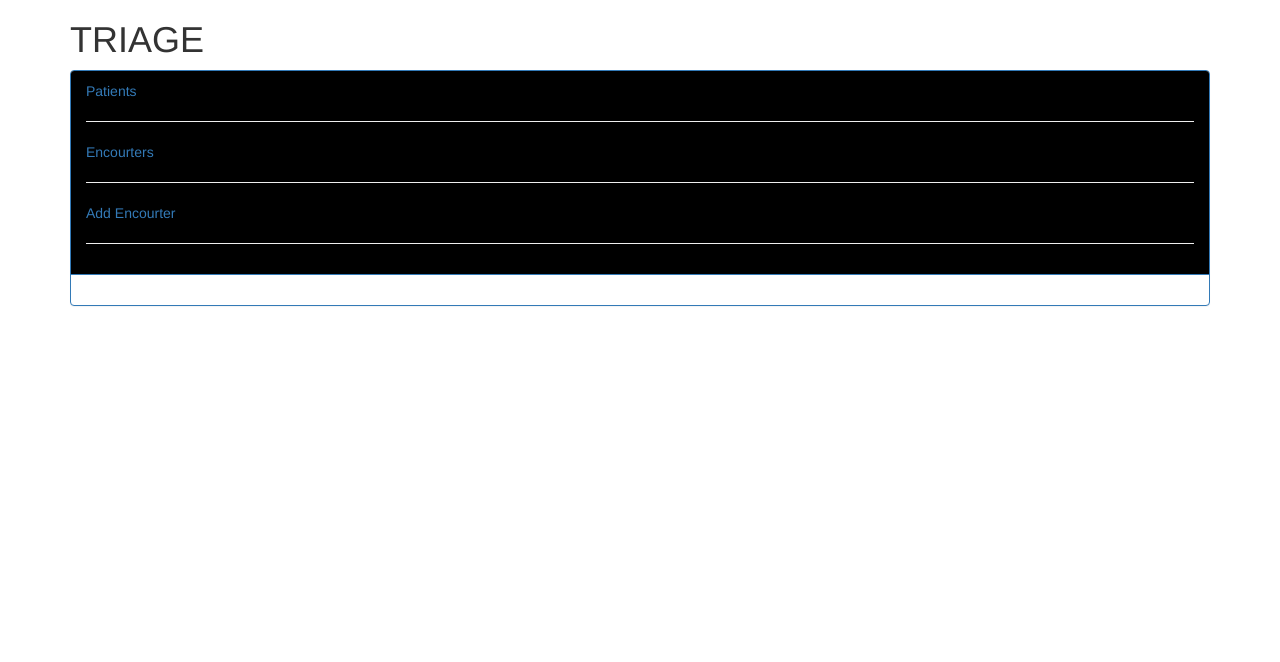
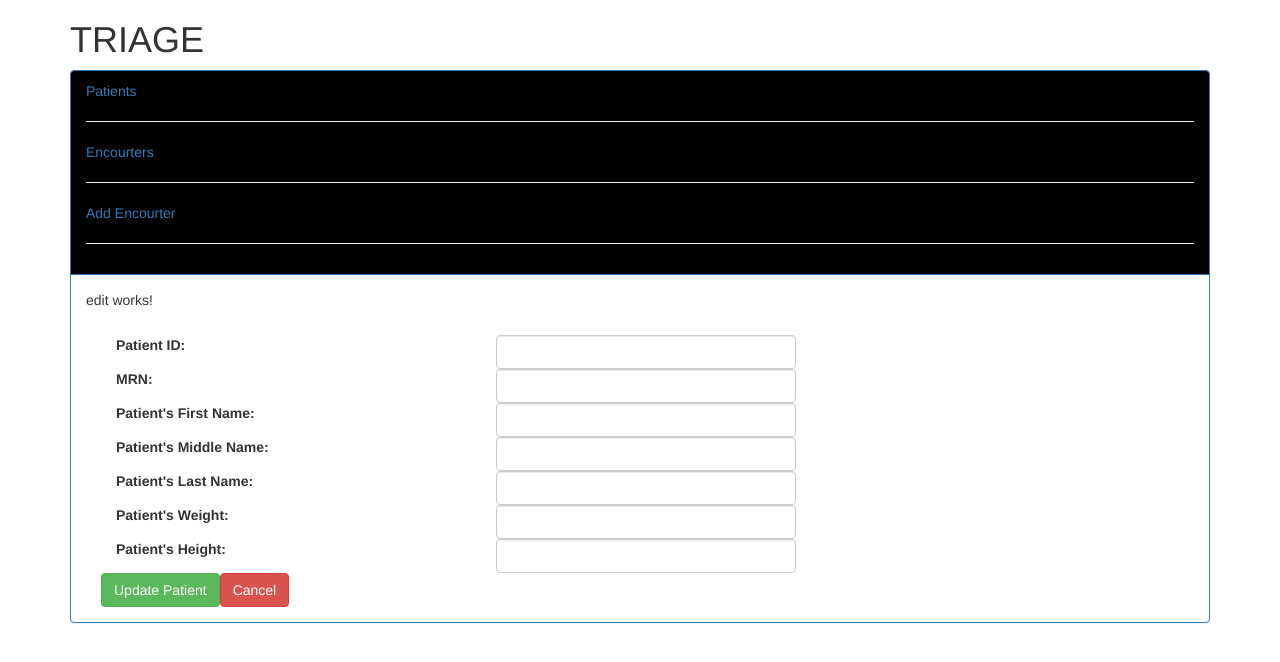
Before and after one commit to DogaIster/Triage, an Angular app in the folder rubyrails5-angular2-app/frontend/: page /patients/edit in a window 1280 px wide. Before the commit this address led to /. Shown: the top 662 px of the page. Built offline with nearby package versions, Linux system fonts and the light colour scheme.

Commit message:
edit works

```diff
--- /dev/null
+++ b/rubyrails5-angular2-app/frontend/src/app/edit/edit.component.html
@@ -0,0 +1,69 @@
+<p>
+  edit works!
+</p>
+
+
+<div class="container">
+  <form (ngSubmit)="onSubmit()">
+
+    <div class="form-group">
+      <label class="col-xs-4 control-label" for="">Patient ID: </label>
+      <div class="col-xs-8">
+        <input type="text" style="width: 300px" class="form-control" required
+               [(ngModel)]="patient.patientID" name="patienID">
+      </div>
+    </div>
+
+    <div class="form-group">
+
+      <label class="col-xs-4 control-label" for="">MRN: </label>
+      <div class="col-xs-8">
+        <input type="text" style="width: 300px" class="form-control" required
+               [(ngModel)]="patient.mrn" name="patienMRN">
+      </div>
+    </div>
+
+    <div class="form-group">
+      <label class="col-xs-4 control-label" for="">Patient's First Name: </label>
+      <div class="col-xs-8">
+        <input type="text" style="width: 300px" class="form-control" required
+               [(ngModel)]="patient.firstName" name="patienFirstName">
+      </div>
+    </div>
+
+    <div class="form-group">
+      <label class="col-xs-4 control-label" for="">Patient's Middle Name: </label>
+      <div class="col-xs-8">
+        <input type="text" style="width: 300px" class="form-control" required
+               [(ngModel)]="patient.middleName" name="patientMiddleName">
+      </div>
+    </div>
+
+    <div class="form-group">
+      <label class="col-xs-4 control-label" for="">Patient's Last Name: </label>
+      <div class="col-xs-8">
+        <input type="text" style="width: 300px" class="form-control" required
+               [(ngModel)]="patient.lastName" name="patienLastName">
+      </div>
+    </div>
+
+    <div class="form-group">
+      <label class="col-xs-4 control-label" for="">Patient's Weight: </label>
+      <div class="col-xs-8">
+        <input type="text" style="width: 300px" class="form-control" required
+               [(ngModel)]="patient.weight" name="patienWeight">
+      </div>
+    </div>
+
+    <div class="form-group">
+      <label class="col-xs-4 control-label" for="">Patient's Height: </label>
+      <div class="col-xs-8">
+        <input type="text" style="width: 300px" class="form-control" required
+               [(ngModel)]="patient.height" name="patienHeight">
+      </div>
+    </div>
+
+  </form>
+  <button class="btn btn-success" type="submit" (click)="onSubmit()" routerLink="/patients">Update Patient</button>
+  <button class="btn btn-danger" routerLink="/patients">Cancel</button>
+</div>
--- /dev/null
+++ b/rubyrails5-angular2-app/frontend/src/app/edit/edit.component.ts
@@ -0,0 +1,43 @@
+import { Component, OnInit } from '@angular/core';
+import { Patient } from "../patient";
+import { ApiService } from "../api.service";
+import { ActivatedRoute } from "@angular/router";
+
+@Component({
+  selector: 'app-edit',
+  templateUrl: './edit.component.html',
+  styleUrls: ['./edit.component.css']
+})
+export class EditComponent implements OnInit {
+
+  constructor(public apiService: ApiService , public acRoute : ActivatedRoute) { }
+
+  public columns = Array<Patient>();
+  public patient : Patient = new Patient();
+
+  ngOnInit() {
+    this.acRoute.params.subscribe((data : any)=>{
+      console.log(data.id);
+      if(data && data.id){
+        this.apiService.get("patients/"+data.id).subscribe((data : Patient)=>{
+          this.patient = data;
+        });
+        this.columns = data;
+      }
+      else
+      {
+        this.patient = new Patient();
+      }
+    })
+  }
+
+  public onSubmit(){
+    console.log("Adding a product: " + this.patient.id);
+    if(this.patient.id){
+      this.apiService.update("patients/"+this.patient.id,this.patient).subscribe((r)=>{
+        console.log(r);
+        alert("Product updated !");
+      })
+      window.location.reload();
+    }}
+}
--- a/rubyrails5-angular2-app/frontend/src/app/patient-list/patient-list.component.html
+++ b/rubyrails5-angular2-app/frontend/src/app/patient-list/patient-list.component.html
@@ -23,7 +23,7 @@
             <td> <input readonly="readonly"  [value]="c.firstName" style="color:black;"/></td>
             <td><input readonly="readonly"  [value]="c.lastName" style="color:black;"/></td>
             <td>
-              <button style="width:100px; height:30px;" type="button" class="btn btn-primary btn-sm" (click)="edit(c['id'])">Show</button>
+              <button style="width:100px; height:30px;" type="button" class="btn btn-primary btn-sm" (click)="show(c['id'])">Show</button>
               <button style="width:100px; height:30px;" type="button" class="btn btn-warning btn-sm" (click)="edit(c['id'])">Edit</button>
               <button style="width:100px; height:30px;" type="button" class="btn btn-danger btn-sm" (click)="destroy(c['id'])">Destroy</button>
             </td>
--- a/rubyrails5-angular2-app/frontend/src/app/patient-list/patient-list.component.ts
+++ b/rubyrails5-angular2-app/frontend/src/app/patient-list/patient-list.component.ts
@@ -43,7 +43,19 @@ export class PatientListComponent implements OnInit {
   }
   public edit(id:string){
     console.log("update : " + id );
-    this.router.navigateByUrl('/patients/add/' + id);
+    this.router.navigateByUrl('/patients/edit/' + id);
     window.location.reload();
   }
+
+/*  public show(id:string){
+    console.log("show : " + id);
+    this.router.navigateByUrl('/patients/show/' + id);
+    window.location.reload();
+  }
+  */
+
+  public show(id:string){
+      this.router.navigateByUrl('/patients/show/' + id);
+    }
+
 }
--- a/rubyrails5-angular2-app/frontend/src/app/patient.ts
+++ b/rubyrails5-angular2-app/frontend/src/app/patient.ts
@@ -1,4 +1,5 @@
 export class Patient{
+  public id: number;
   public patientID?: number;
   public mrn: string;
   public firstName: string;
--- /dev/null
+++ b/rubyrails5-angular2-app/frontend/src/app/show/show.component.html
@@ -0,0 +1,44 @@
+<p>
+  show works!
+</p>
+
+
+<div class="panel panel-default" style="margin-top:10px;">
+  <button type="button" class="btn btn-success pull-right" routerLink="/patients/">Patients List</button>
+
+  <div class="panel-heading">
+    <b>Patients Details</b>
+  </div>
+
+  <div class="panel-body" style="position:relative">
+    <div class="table-responsive">
+      <table class="table">
+        <thead>
+        <tr>
+          <th>MRN</th>
+          <th>First Name</th>
+          <th>Middle Name</th>
+          <th>Last Name</th>
+          <th>Weight</th>
+          <th>Height</th>
+        </tr>
+        </thead>
+
+        <tbody>
+
+        <tr *ngFor="let c of columns">
+          <td><input readonly="readonly" [value]="c.mrn" style="color:black;"/> </td>
+          <td> <input readonly="readonly"  [value]="c.firstName" style="color:black;"/></td>
+          <td> <input readonly="readonly"  [value]="c.middleName" style="color:black;"/></td>
+          <td><input readonly="readonly"  [value]="c.lastName" style="color:black;"/></td>
+          <td><input readonly="readonly" [value]="c.weight" style="color:black;"/> </td>
+          <td><input readonly="readonly"  [value]="c.height" style="color:black;"/></td>
+        </tr>
+
+
+
+        </tbody>
+      </table>
+    </div>
+  </div>
+</div>
--- /dev/null
+++ b/rubyrails5-angular2-app/frontend/src/app/show/show.component.ts
@@ -0,0 +1,37 @@
+import { Component, OnInit } from '@angular/core';
+import { Router} from "@angular/router";
+import { ApiService } from "../api.service";
+import { Patient } from "../patient";
+import { Encourter} from "../encourter";
+
+@Component({
+  selector: 'app-show',
+  templateUrl: './show.component.html',
+  styleUrls: ['./show.component.css']
+})
+export class ShowComponent implements OnInit {
+
+  constructor(public apiService: ApiService, public router: Router) {
+  }
+
+  public patient : Patient = new Patient();
+
+  public columns = Array<Patient>();
+  public columns_encourter = Array<Encourter>();
+
+
+  ngOnInit() {
+    this.apiService.get("patients").subscribe((data: Patient[]) => {
+      console.log(data);
+        this.columns = data;
+    });
+/*
+    this.apiService.get("encourters").subscribe((data: Encourter[]) => {
+      console.log(data);
+      this.columns_encourter = data;
+    });
+    */
+  }
+
+
+}
```
Also changed, not shown: rubyrails5-angular2-app/frontend/src/app/app.module.ts (+21 -0 lines), rubyrails5-angular2-app/frontend/src/app/edit/edit.component.css (added), rubyrails5-angular2-app/frontend/src/app/show/show.component.css (added), 2 other files (tests, documents, lock files or other folders).
